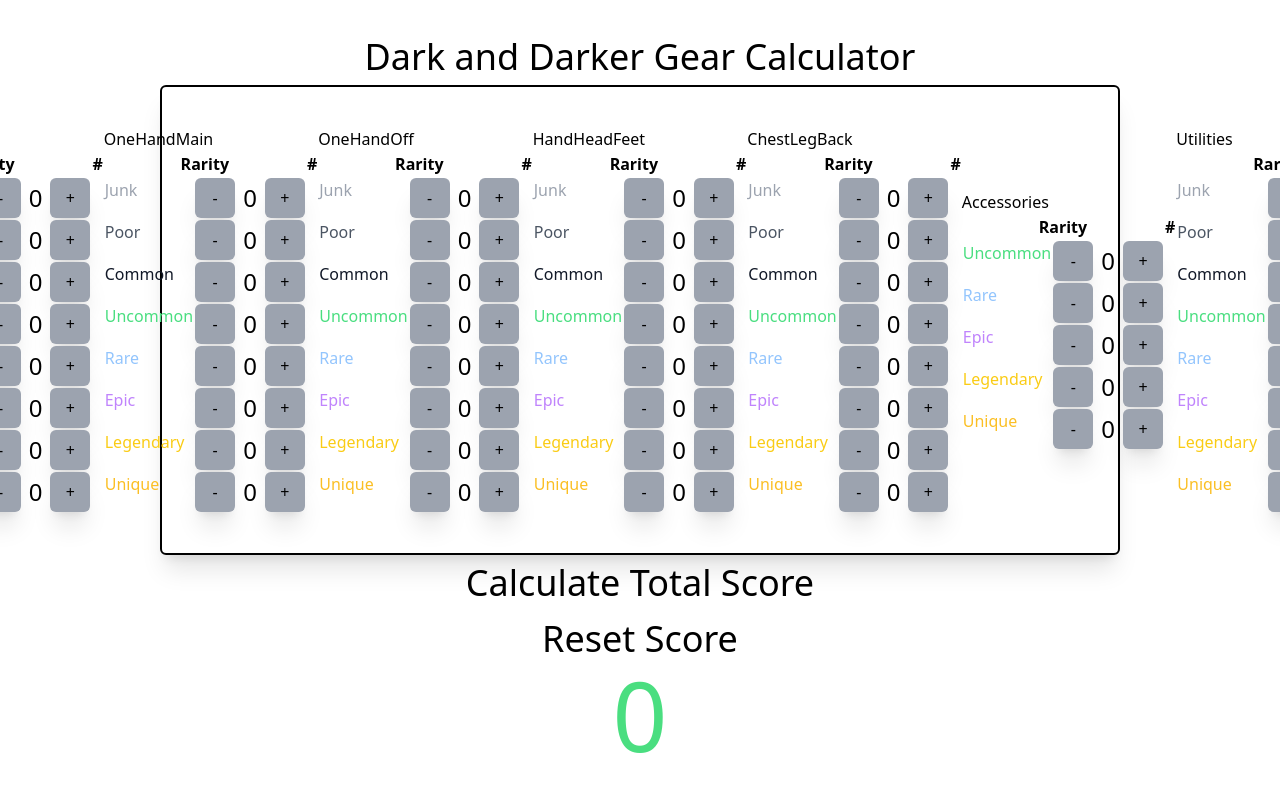
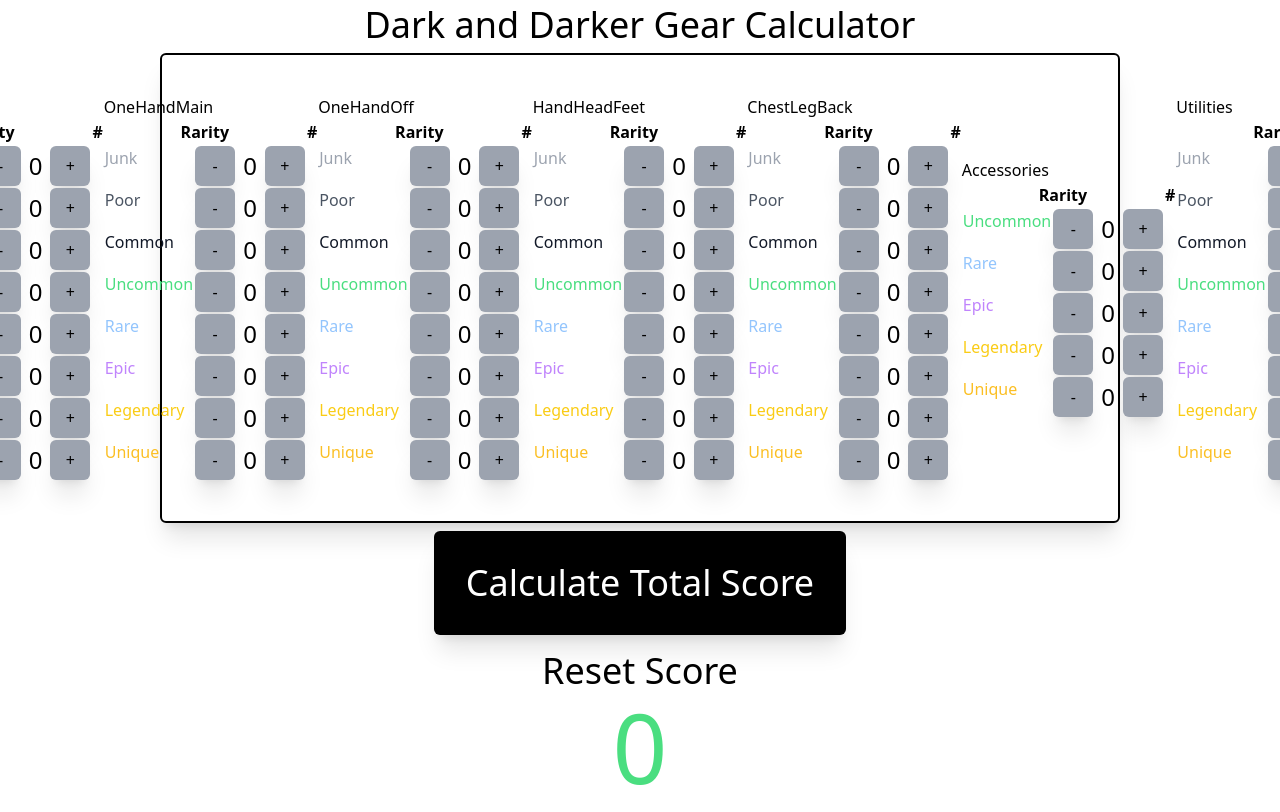
Before and after one commit to MClaborn2010/DnDGearCalculator, a Next.js app: page / in a window 1280 px wide. Shown: the top 812 px of the page. Built offline with nearby package versions, Linux system fonts and the light colour scheme.

Commit message:
styled button

```diff
--- a/src/pages/index.tsx
+++ b/src/pages/index.tsx
@@ -209,7 +209,10 @@
         })}
       </div>
       <div className="flex flex-col gap-4">
-        <button onClick={calculateTotalScore} className="text-4xl">
+        <button
+          onClick={calculateTotalScore}
+          className="text-4xl bg-black p-8 rounded-md shadow-xl text-white hover:scale-[1.01] transition-all duration-200"
+        >
           Calculate Total Score
         </button>
         <button className="text-4xl" onClick={() => resetScore()}>
```
